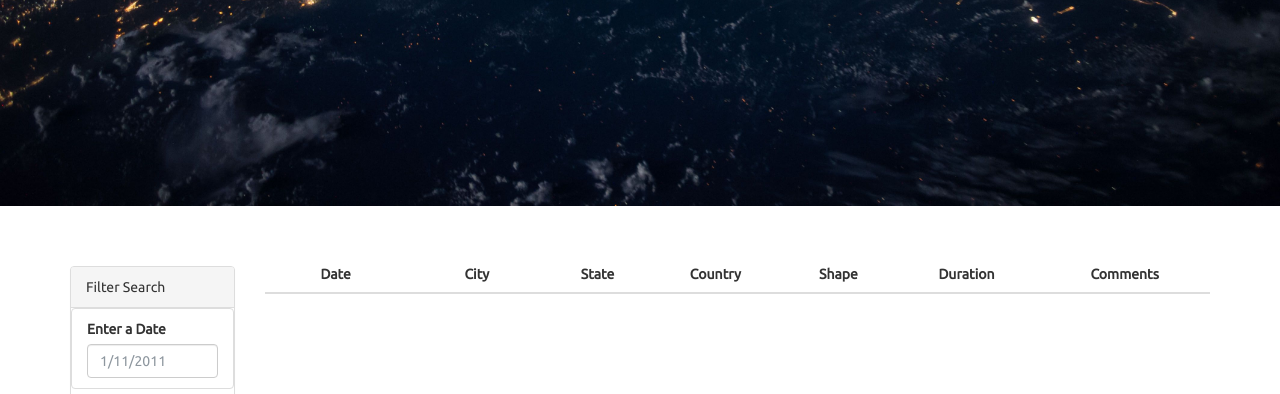
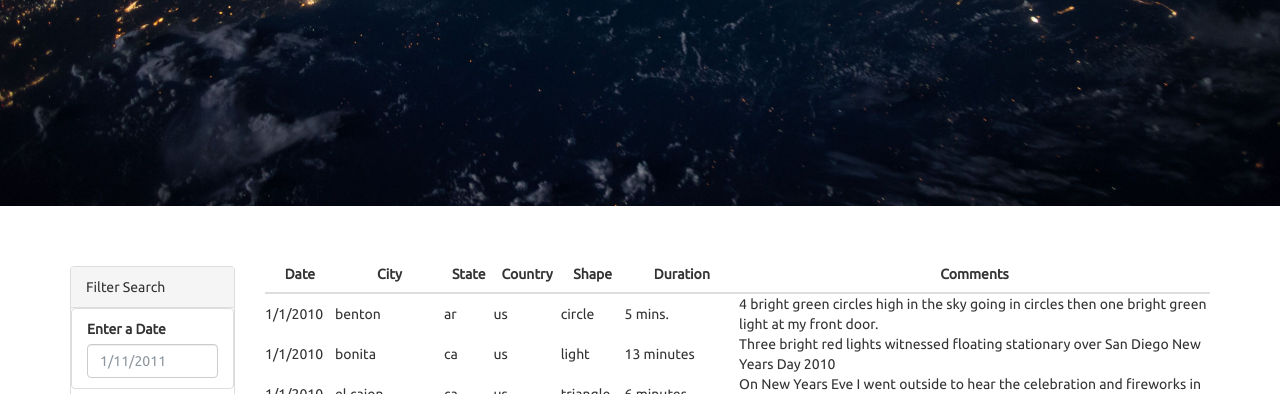
Before and after one commit to svfarago/javascript_challenge, a plain HTML site: page UFO-level-1/index.html in a window 1280 px wide. Shown: the part 406-800 px from the top of the page. Drawn offline with nearby package versions, Linux system fonts and the light colour scheme.

Commit message:
Data table is pulling into the html page.

```diff
--- a/UFO-level-1/static/js/app.js
+++ b/UFO-level-1/static/js/app.js
@@ -1,4 +1,27 @@
-// from data.js
+// Create variable "tableData" from from data.js file
 var tableData = data;
 
-// YOUR CODE HERE!
+//Create table to be displayed on html page
+var tableBody=d3.select("table");
+//Code below also works but formats the table data differently - stripes
+//var tableBody=d3.select("tbody");
+
+//For every entry in the tableData
+tableData.forEach(function(item){
+
+    //Append a row in the table
+    var row=tableBody.append("tr");
+
+    //For every key (k) value (v) pair in the filtered data
+    Object.entries(item).forEach(function([k, v]){
+
+        //Append cells in each row
+        var cell=row.append("td");
+
+        //Add the text in each cell
+        cell.text(v);
+        });
+});
+console.log(tableData);
+
+//START HERE with more code and filtering
```
Also changed, not shown: UFO-level-1/index.html (+1 -0 lines), 1 other file.
